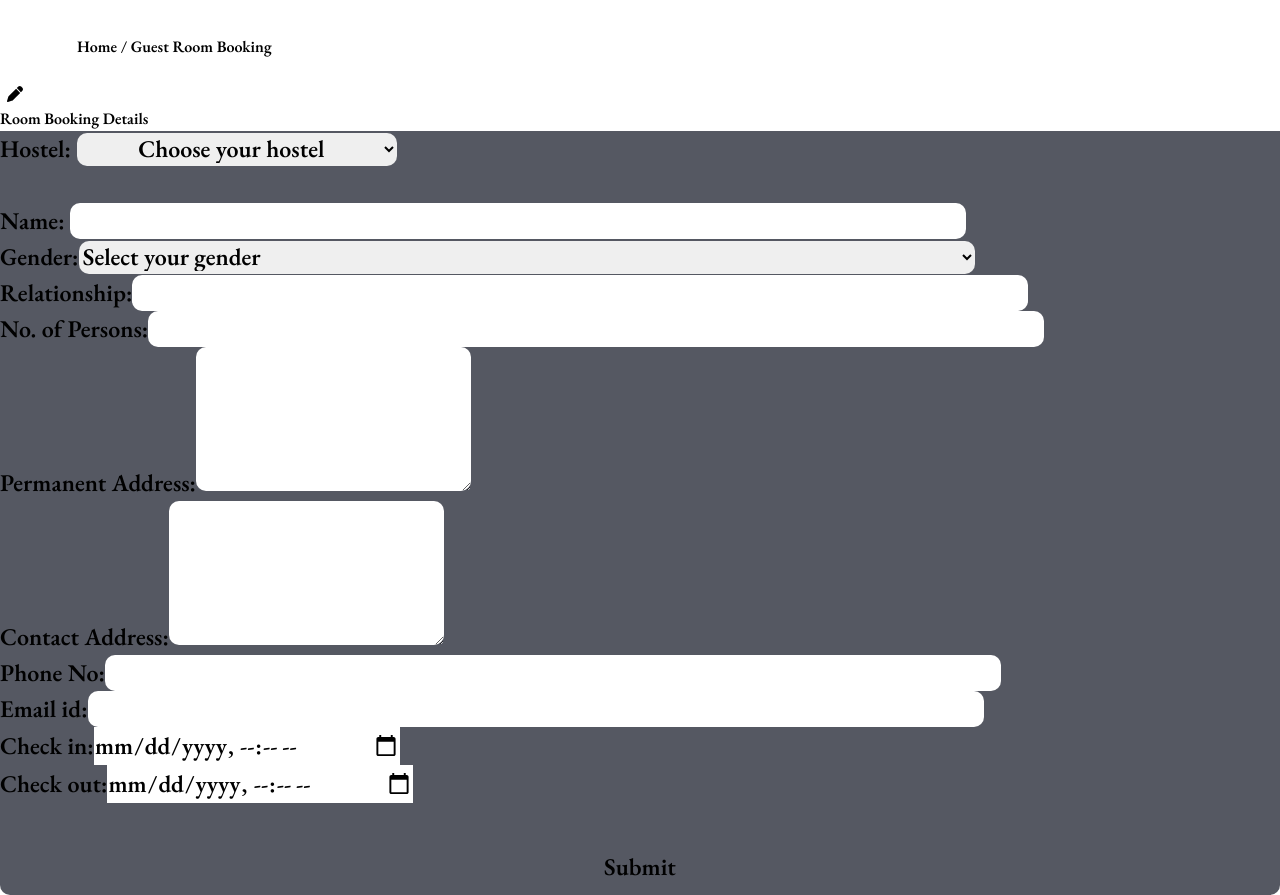
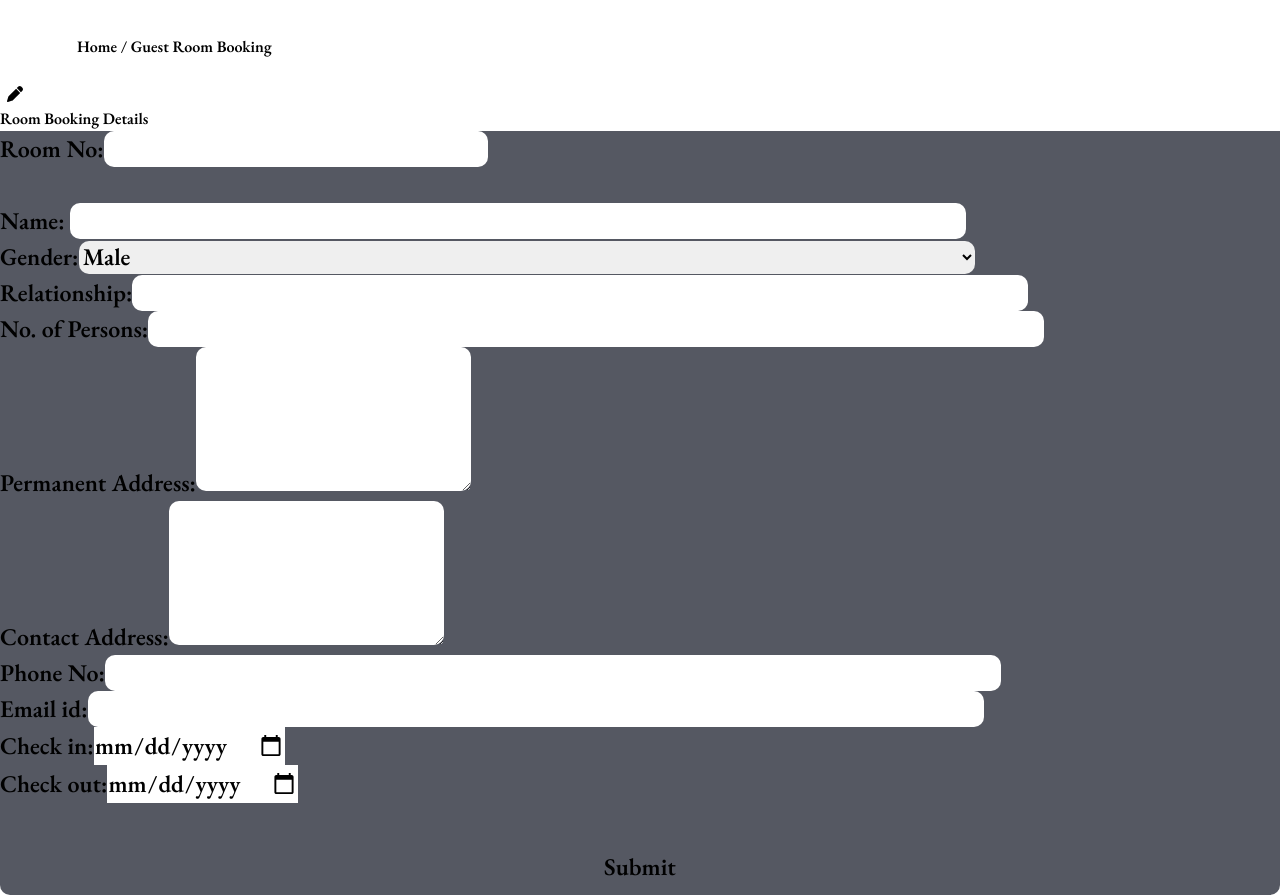
Before and after one commit to shreyashkatkar07/Hostel_Utilities, a React (Vite) app in the folder client/: page /guestroombook in a window 1280 px wide. Shown: the part 460-1355 px from the top of the page. Built offline with nearby package versions, Linux system fonts and the light colour scheme; sample sign-in values are in the browser's storage.

Commit message:
completed guest room booking backend and some part of apply leave backend

```diff
--- a/client/src/Admin/LeaveApproval.jsx
+++ b/client/src/Admin/LeaveApproval.jsx
@@ -1,8 +1,33 @@
-import React from "react";
+import React, { useEffect } from "react";
 import homeimg from "./../assets/svg/Home-white.png";
 import { Link } from "react-router-dom";
+import { useState } from "react";
+import axios from "axios";
+const LeaveApproval = () => {
+  const [leave, setLeave] = useState([]);
 
-const LeaveApproval = () => {
+  useEffect(() => {
+    const fetchAllLeaves = async () => {
+      try {
+        const res = await axios.get("http://localhost:5000/admin/grantleave");
+        console.log(res.data);
+        setLeave(res.data);
+      } catch (error) {
+        console.error("Error fetching leaves:", error);
+      }
+    };
+    fetchAllLeaves();
+  }, []);
+
+  const handleReject = async (id) => {
+    try {
+      await axios.get("http://localhost:5000/admin/grantleave" + id);
+      window.location.reload();
+    } catch (error) {
+      console.log(error);
+    }
+    // setCheckOffcolor("bg-green-500");
+  };
   return (
     <>
       <div className="md:w-[85vw] w-[100%] sticky left-[20vw] bg-gray-800 text-white lg:p-8 p-1">
@@ -16,16 +41,17 @@ const LeaveApproval = () => {
         </div>
         {/* To be done through map */}
         <div className="complaints lg:p-6 p-2 text-black lg:text-2xl flex items-center flex-col">
+          {leave.map((leave) => (
             <div className="comp lg:w-[90%] w-[90%] bg-slate-300 rounded-[30px] lg:p-8 lg:px-14 p-4 px-7 py-4 my-3 flex justify-between items-center md:flex-row flex-col">
               <div className="md:w-[60%] w-[100%] ">
-              <p>Roll No : 22BCS101</p>
+                <p>Roll No : {leave.roll_no}</p>
                 <br />
                 <div className="flex justify-between">
-                <p>From : DD/MM/YYYY</p>
-                <p className=" pr-20">To : DD/MM/YYYY</p>
+                  <p>From : {leave.l_from}</p>
+                  <p className=" pr-20">To : {leave.l_upto}</p>
                 </div>
                 <br />
-              <p>Reason for leave : Ghari challo aahe mi....</p>
+                <p>Reason for leave : {leave.reason}</p>
               </div>
               <div className="w-[40%] flex justify-center items-center lg:flex-row flex-row md:flex-col">
                 <div className="del flex justify-center items-center bg-red-600 text-white rounded-3xl px-8 py-1 my-1 mx-6">
@@ -36,6 +62,7 @@ const LeaveApproval = () => {
                 </div>
               </div>
             </div>
+          ))}
         </div>
       </div>
     </>
--- a/client/src/components/User/GuestRoomBook.jsx
+++ b/client/src/components/User/GuestRoomBook.jsx
@@ -3,6 +3,7 @@ import homeimg from "./../../assets/svg/Home-white.png";
 import { FontAwesomeIcon } from "@fortawesome/react-fontawesome";
 import { faPen } from "@fortawesome/free-solid-svg-icons";
 import { Link, useNavigate } from "react-router-dom";
+import axios from "axios";
 
 const GuestRoomBook = () => {
   let navigate = useNavigate();
@@ -13,7 +14,7 @@ const GuestRoomBook = () => {
   }, []);
 
   const [newRoom, setNewRoom] = useState({
-    Hostel: "",
+    RoomNo: "",
     Name: "",
     Gender: "",
     Relationship: "",
@@ -87,27 +88,14 @@ const GuestRoomBook = () => {
                 style={{ fontSize: "x-large" }}
               >
                 <div>
-                  <label htmlFor="hostel">Hostel:</label>
-                  <select
-                    name="hostel"
-                    id="hostel"
-                    style={{
-                      textAlign: "center",
-                      width: "25%",
-                      marginLeft: "0.5vw",
-                      minWidth: "122px",
-                      borderRadius: "10px",
-                      color: "black",
-                    }}
+                  <label htmlFor="Hostel">Room No:</label>
+                  <input
+                    name="RoomNo"
+                    id="RoomNo"
+                    className="w-[25%] px-2 mx-2 text-black"
+                    style={{ borderRadius: "10px", width: "30%" }}
                     onChange={handleChange}
-                  >
-                    <option value="" disabled selected hidden>
-                      Choose your hostel
-                    </option>
-                    <option value="hall1">Hall 1</option>
-                    <option value="hall3">Hall 3</option>
-                    <option value="hall4">Hall 4</option>
-                  </select>
+                  ></input>
                 </div>
                 <br />
                 <div className="grid grid-cols-2 gap-6">
@@ -145,7 +133,7 @@ const GuestRoomBook = () => {
                       }}
                       onChange={handleChange}
                     >
-                      <option value="" disabled selected hidden>
+                      <option value="" disabled hidden>
                         Select your gender
                       </option>
                       <option value="male">Male</option>
@@ -250,32 +238,32 @@ const GuestRoomBook = () => {
                   </div>
                   <div className=" flex ">
                     <label
-                      htmlFor="checkIn"
+                      htmlFor="CheckIn"
                       className="w-[25%] my-2"
                       style={{ minWidth: "114px" }}
                     >
                       Check in:
                     </label>
                     <input
-                      type="datetime-local"
-                      name="ldfrom"
-                      id="ldfrom"
+                      type="date"
+                      name="CheckIn"
+                      id="CheckIn"
                       className="rounded-md p-2 w-[12rem] text-black mx-1"
                       onChange={handleChange}
                     />
                   </div>
                   <div className=" flex ">
                     <label
-                      htmlFor="checkOut"
+                      htmlFor="CheckOut"
                       className="w-[25%] my-2"
                       style={{ minWidth: "114px" }}
                     >
                       Check out:
                     </label>
                     <input
-                      type="datetime-local"
-                      name="ldfrom"
-                      id="ldfrom"
+                      type="date"
+                      name="CheckOut"
+                      id="CheckOut"
                       className="rounded-md p-2 w-[12rem] text-black mx-1"
                       onChange={handleChange}
                     />
```
Also changed, not shown: 1 other file (tests, documents, lock files or other folders). Lines whose indentation alone changed are shown as unchanged.
